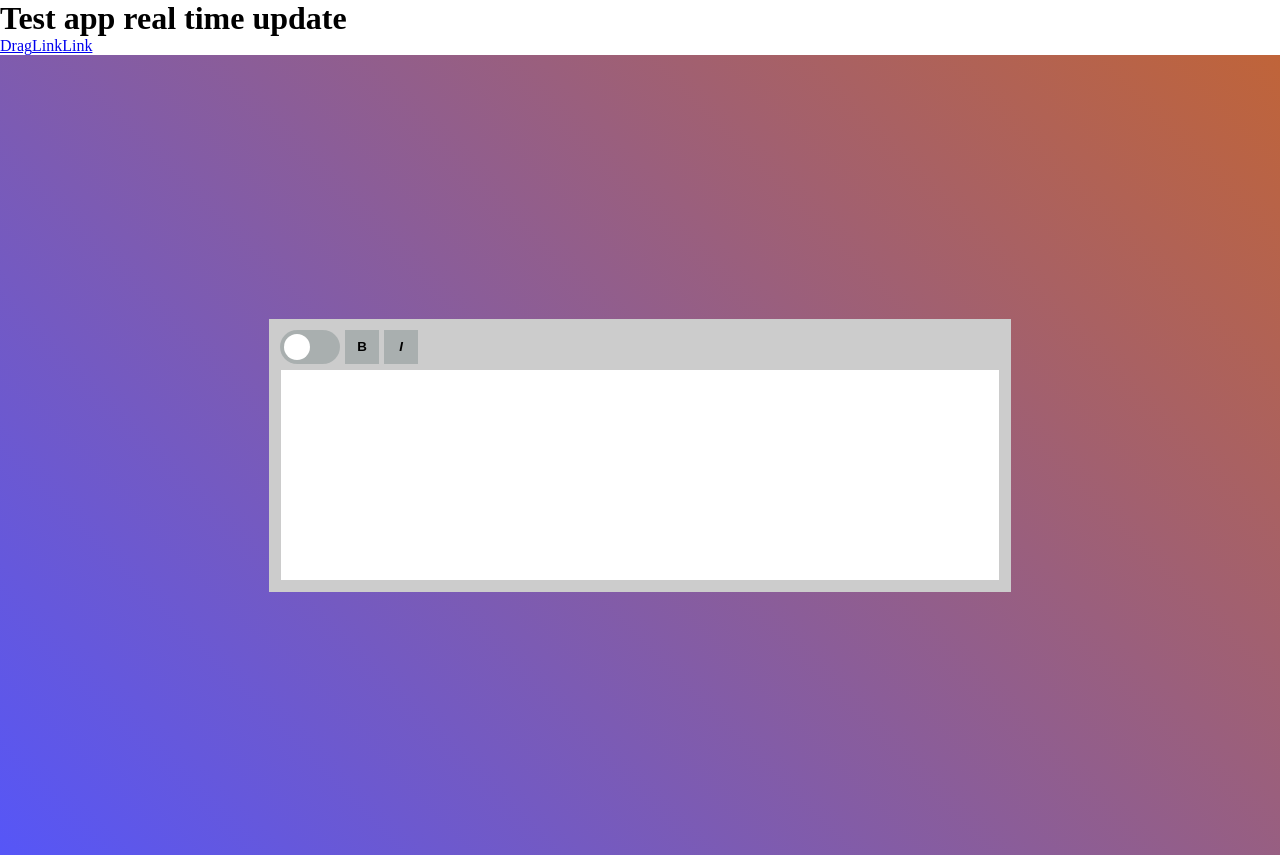
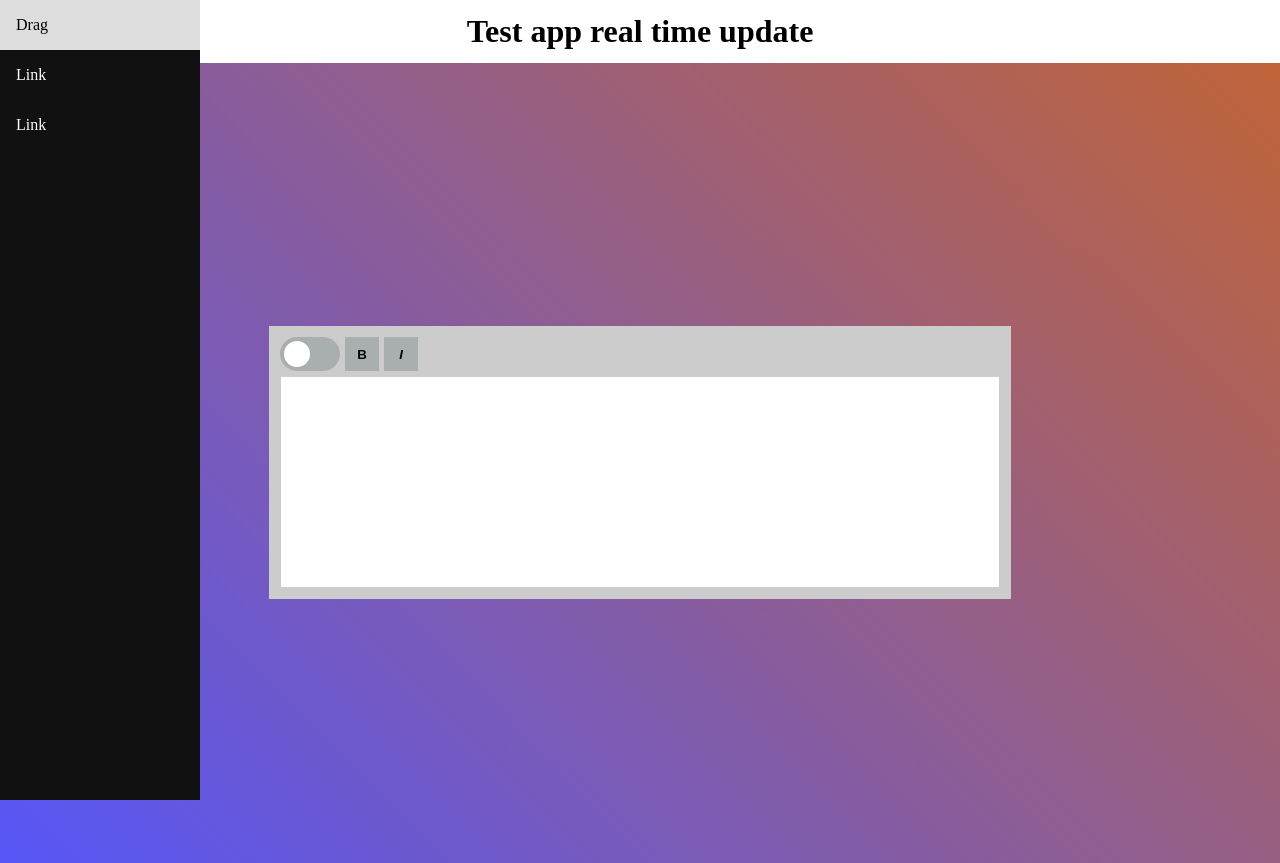
Before and after one commit to harsh8051/RandomReactStuff, a React (Create React App) app: page / in a window 1280 px wide. Built offline with nearby package versions, Linux system fonts and the light colour scheme.

Commit message:
Add Basic layout for sidenav

```diff
--- a/src/Style.module.css
+++ b/src/Style.module.css
@@ -5,3 +5,34 @@
   height: 100vh;
   background: linear-gradient(45deg, rgb(86, 86, 247), rgb(192, 100, 57));
 }
+header{
+  padding: 1%;
+  text-align: center;
+  justify-content: center;
+}
+/* Style the side navigation */
+.sidenav {
+  height: 100%;
+  width: 200px;
+  position: fixed;
+  z-index: 1;
+  top: 0;
+  left: 0;
+  background-color: #111;
+  overflow-x: hidden;
+}
+
+
+/* Side navigation links */
+.sidenav a {
+  color: white;
+  padding: 16px;
+  text-decoration: none;
+  display: block;
+}
+
+/* Change color on hover */
+.sidenav a:hover {
+  background-color: #ddd;
+  color: black;
+}
```
